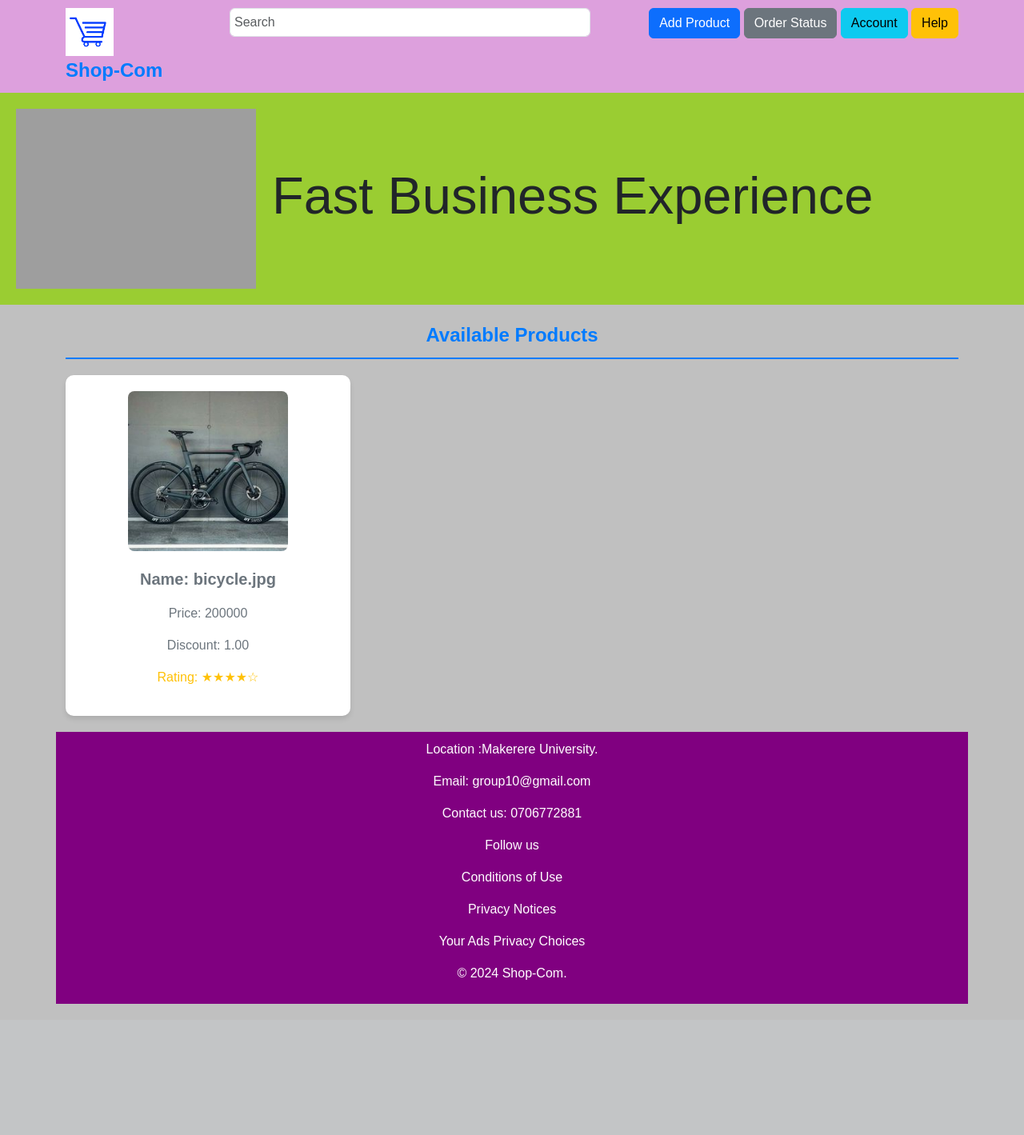
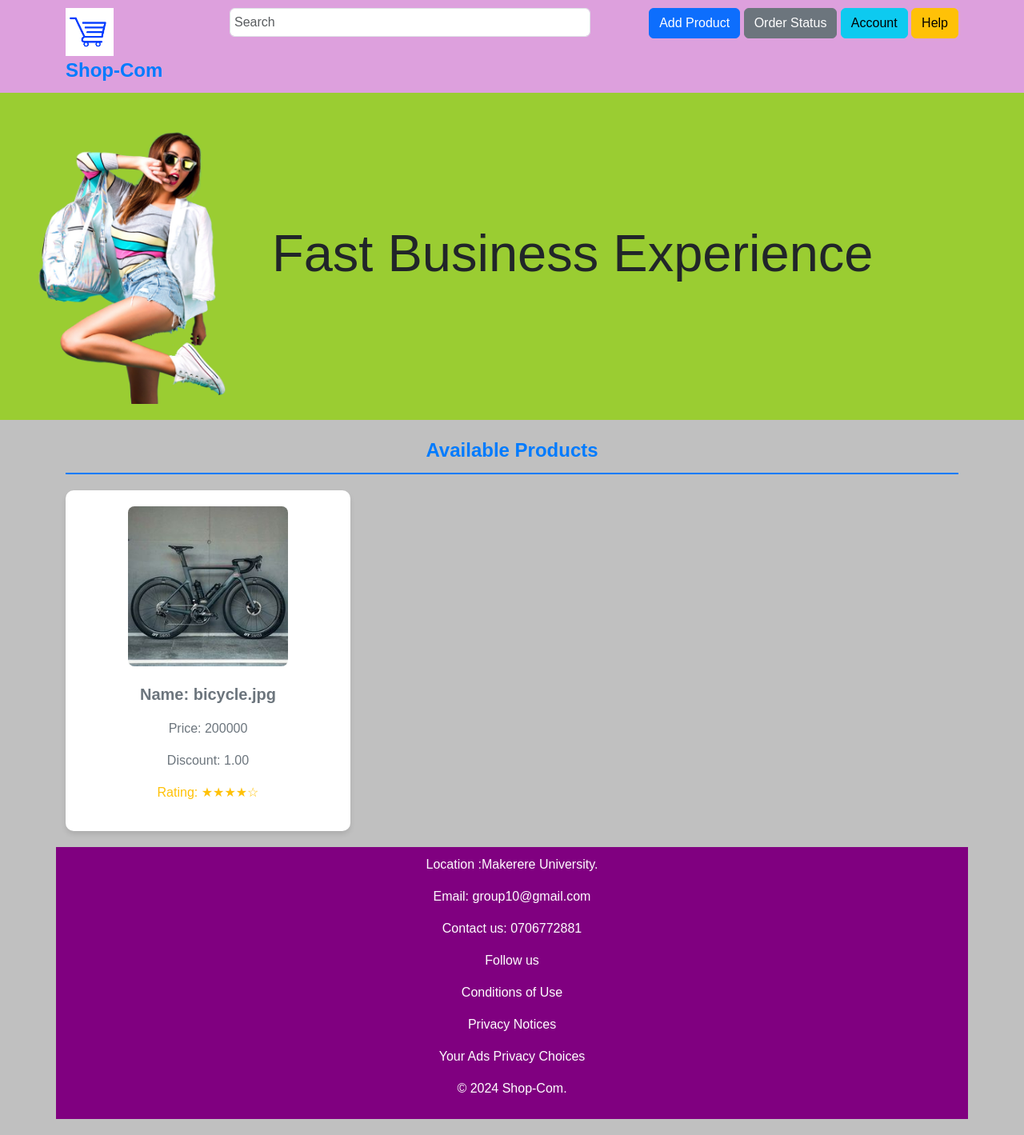
Before and after one commit to MarkhBalam/sample, a Django app: page /homepage/ in a window 1280 px wide. Shown: the whole page at 80% size. Before the commit the page ends 1255 px from the top, so only its background shows below. Run offline with Django 5.2, Linux system fonts and the light colour scheme; data comes from the database, SQL or seed files in the repository; both versions use the stored data as it was after the commit; grey boxes are pictures that could not be loaded.

Commit message:
modified:   homepage/templates/homepage/index.html         modified:   login/templates/login/index.html

```diff
--- a/homepage/templates/homepage/index.html
+++ b/homepage/templates/homepage/index.html
@@ -34,7 +34,7 @@
     </div>
 
     <div class="banner-container">
-        <img src="{static 'images/hero-1.png'}" alt="Banner Image" class="img-fluid" width="300px">
+        <img src="{% static 'images/hero-1.png' %}" alt="Banner Image" class="img-fluid" width="300px">
         <h1 class="big-heading">Fast Business Experience</h1>
 
     </div>
--- a/login/templates/login/index.html
+++ b/login/templates/login/index.html
@@ -15,7 +15,7 @@
     <div class="text-center">
         <h1>Welcome to Shop-Com</h1>
         <button type="button" onclick="window.location.href='login.html';">Login as a Customer</button>
-        <button type="button" onclick="window.location.href='login.html';">Login as a Business Owner</button>
+        <button type="button" onclick="window.location.href='login.html'">Login as a Business Owner</button>
     </div>
     {%for message in messages %}
     <div class="alert alert-{{message.tags}} alert-dismissible fade show" role="alert">
```
Also changed, not shown: db.sqlite3.
